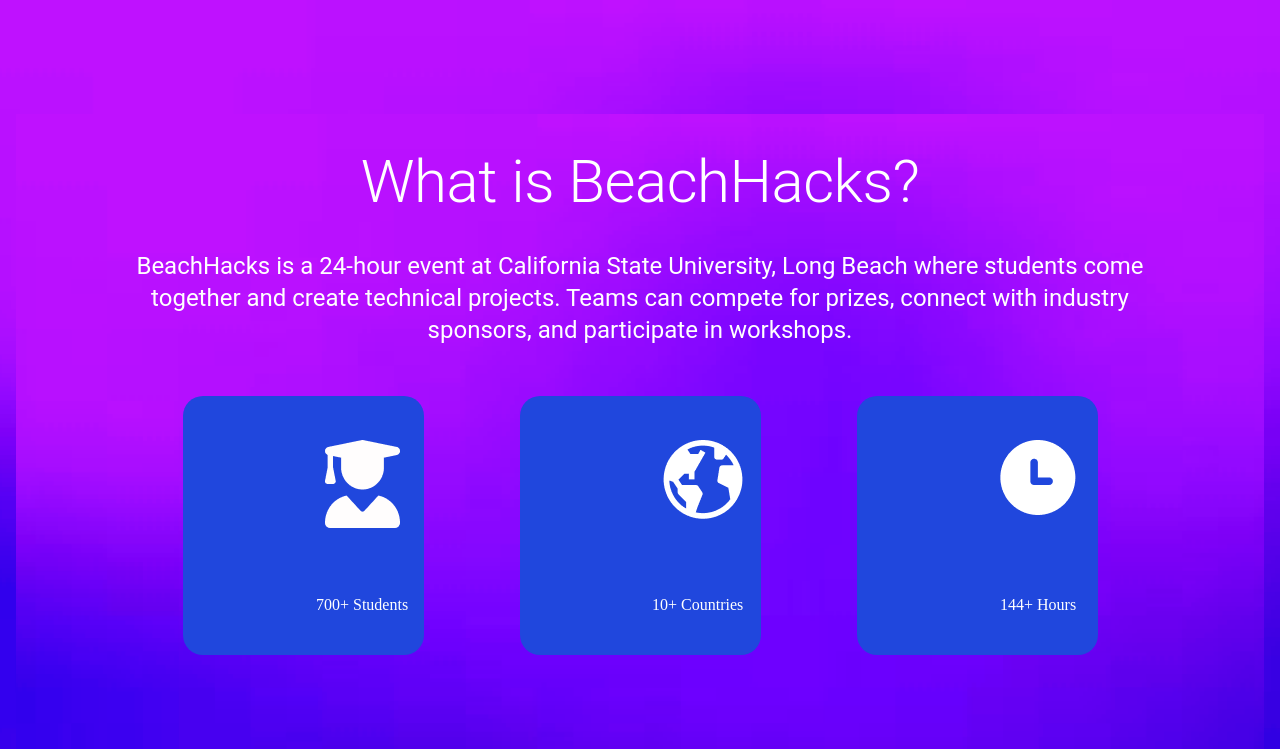
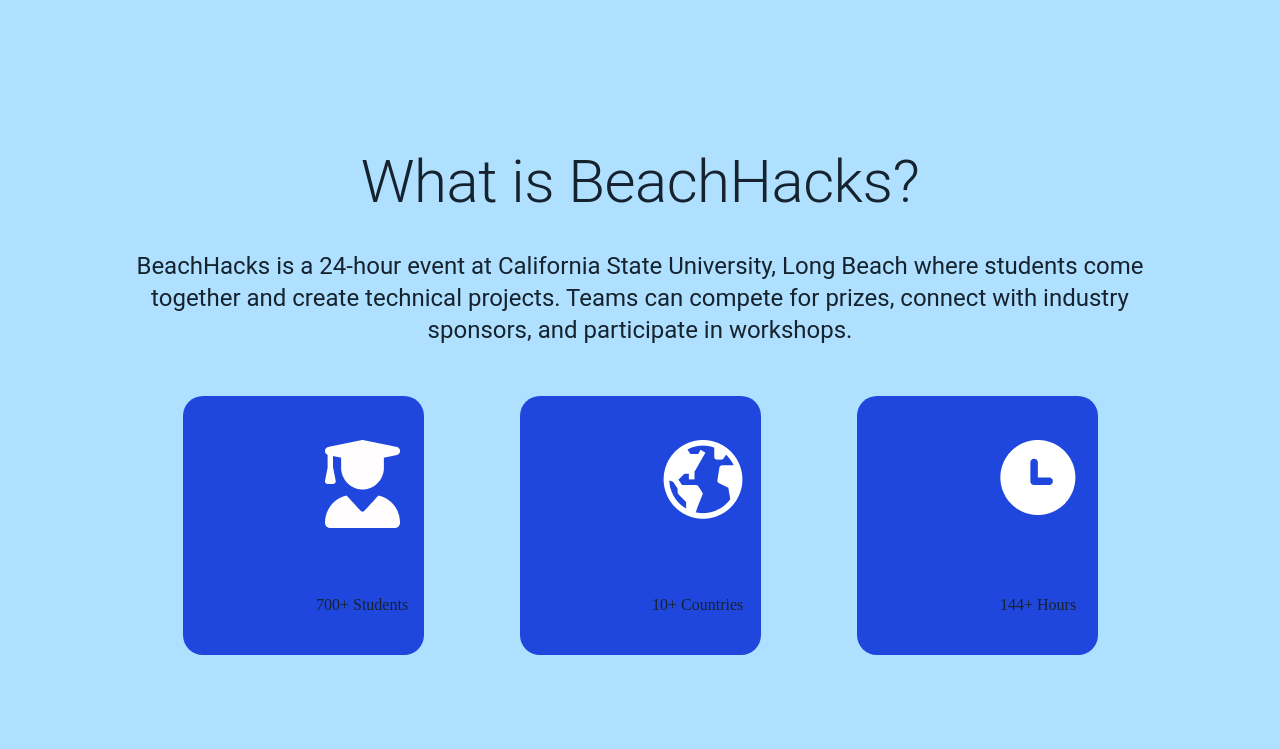
Before and after one commit to BeachHacks/beachhacks-2023-temp, a React (Create React App) app in the folder website/: page / in a window 1280 px wide. Shown: the top 749 px of the page. Built offline with nearby package versions, Linux system fonts and the light colour scheme; a web font is replaced by a local one.

Commit message:
chnaged background color

```diff
--- a/website/src/styles/App.css
+++ b/website/src/styles/App.css
@@ -9,11 +9,11 @@
 }
 
 body {
-  background-image: url('../assets/background.png');
+  background-image: url('../assets/background.jpg');
   background-repeat: no-repeat;
   background-attachment: fixed;
   background-size: cover;
-  color: #FFFFFF;
+  color: #16232e;
 }
 
 /* adjusting the entire content of the site*/
```
Also changed, not shown: website/src/assets/background.jpg (added), website/src/assets/background.png (deleted).
